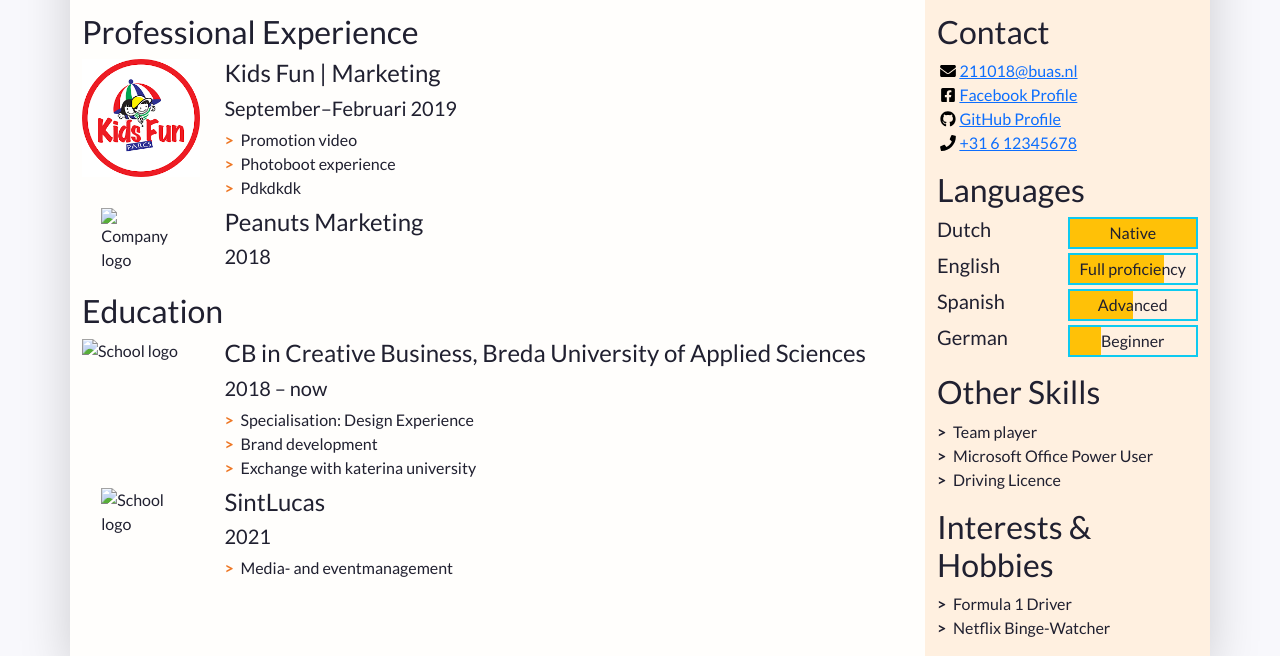
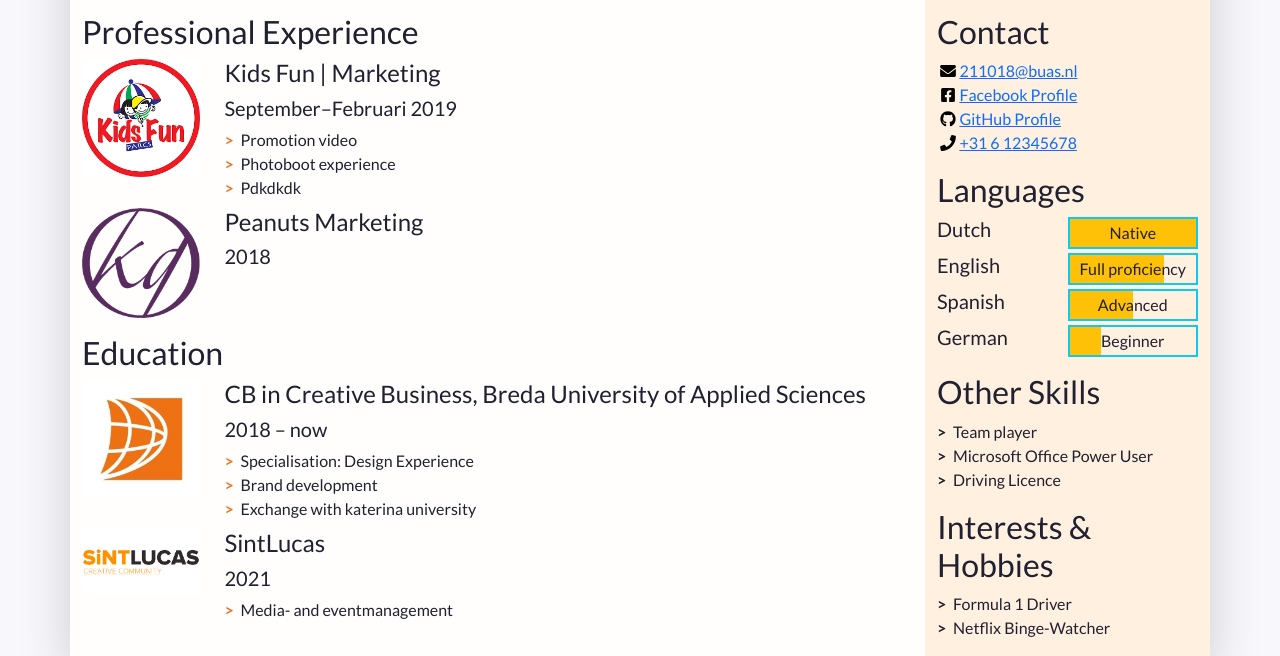
Before and after one commit to IrisHeesterbeek/New-cv-brand-developement, a plain HTML site: page index.html in a window 1280 px wide. Shown: the part 184-840 px from the top of the page. Drawn offline with nearby package versions, Linux system fonts and the light colour scheme; files whose address does not match are found by name.

Commit message:
adding logo's to the file

```diff
--- a/index.html
+++ b/index.html
@@ -104,7 +104,7 @@
               <li class="biography-item row mb-2">
                 <div class="logo-container col-3 col-sm-2 col-md-3 col-lg-2">
                 <!-- We're using a grid inside a grid so we can align logos and text -->
-                  <img class="biography-logo mw-100 d-block mx-auto" src="../../../../Documents/brand development/prj4-cv/images/employers/trolley.svg" alt="Company logo" width="80">
+                  <img class="biography-logo mw-100 d-block mx-auto" src="images/peanuts marketing.png" alt="Company logo" width="193">
                 </div>
                 <div class="biography-contents col-9 col-sm-10 col-md-9 col-lg-10">
                   <h4>Peanuts Marketing&nbsp;</h4>
@@ -125,7 +125,7 @@
               <!-- Top item in education. And by "top", I mean a Bachelor in Creative Business at BUas. -->
               <li class="biography-item row mb-2">
                 <div class="logo-container col-3 col-sm-2 col-md-3 col-lg-2">
-                  <img class="biography-logo mw-100 d-block mx-auto" src="../../../../Documents/brand development/prj4-cv/images/schools/logo-buas.svg" alt="School logo" width="120">
+                  <img class="biography-logo mw-100 d-block mx-auto" src="images/schools/buas logo.jpeg" alt="School logo" width="200">
                 </div>
                 <div class="biography-contents col-9 col-sm-10 col-md-9 col-lg-10">
                   <h4>CB in Creative Business, Breda University of Applied Sciences</h4>
@@ -142,7 +142,7 @@
               <!-- 2nd item in education -->
               <li class="biography-item row mb-2">
                 <div class="logo-container col-3 col-sm-2 col-md-3 col-lg-2">
-                  <img class="biography-logo mw-100 d-block mx-auto" src="../../../../Documents/brand development/prj4-cv/images/schools/school.svg" alt="School logo" width="80">
+                  <img class="biography-logo mw-100 d-block mx-auto" src="images/schools/sintlucas logo.png" alt="School logo" width="780">
                 </div>
                 <div class="biography-contents col-9 col-sm-10 col-md-9 col-lg-10">
                   <h4>SintLucas</h4>
```
Also changed, not shown: images/peanuts marketing.png (added), images/schools/buas logo.jpeg (added), images/schools/sintlucas logo.png (added).
